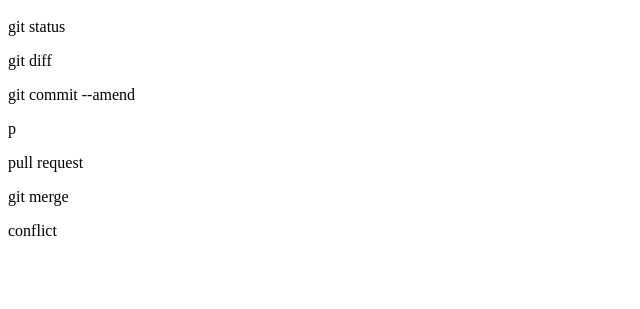
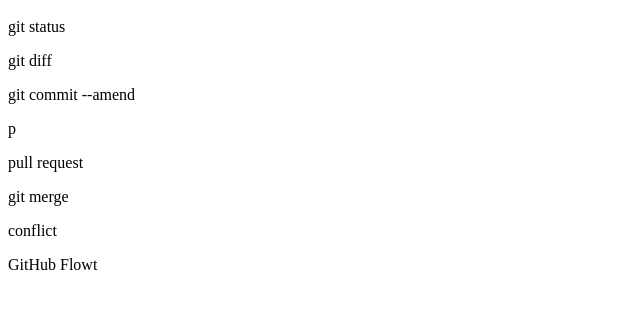
Before and after one commit to SongWei1968/git_tutorial, a plain HTML site: page index.html in a window 1280 px wide. Shown: the part 57-366 px from the top of the page, without its empty margins (0-640 px from the left). Drawn offline with Linux system fonts and the light colour scheme.

Commit message:
GitHub Flowを追記

```diff
--- a/index.html
+++ b/index.html
@@ -5,3 +5,4 @@
 <p>pull request</p>
 <p>git merge</p>
 <p>conflict</p>
+<p>GitHub Flowt</p>
```
